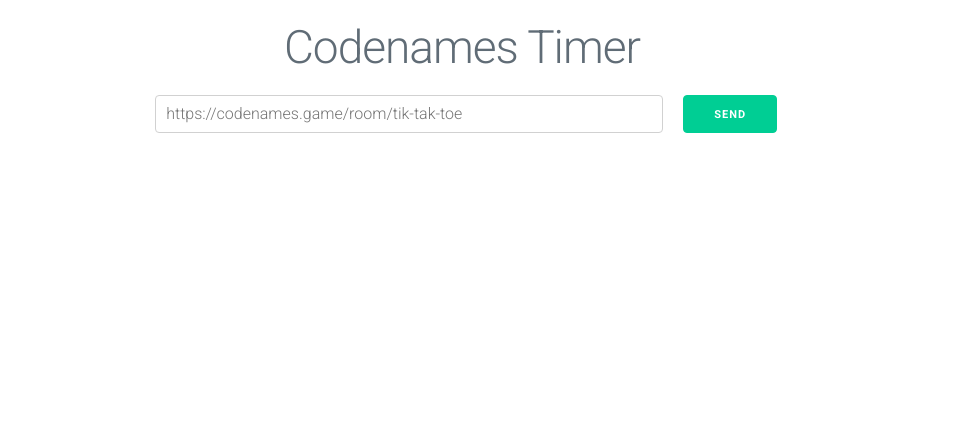
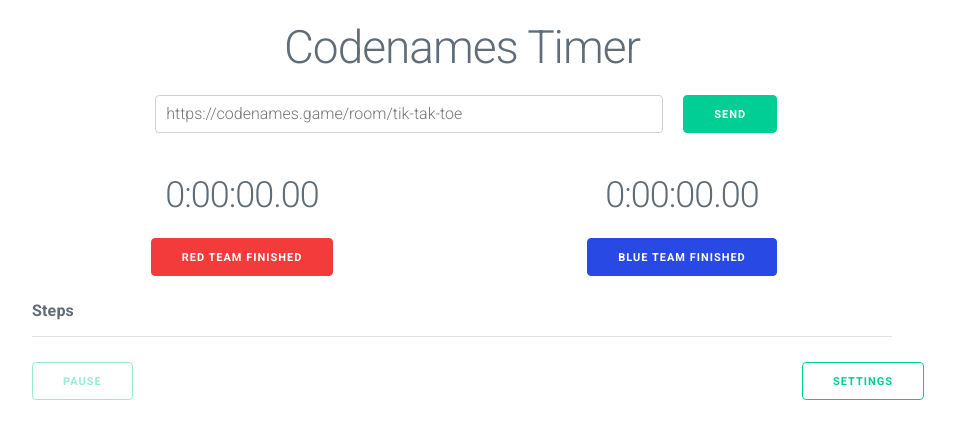
Before and after one commit to vsevolod-oparin/timer-app, a React (Create React App) app: page / in a window 1280 px wide. Shown: the top 438 px of the page, without its empty margins (178-1133 px from the left). Built offline with nearby package versions, Linux system fonts and the light colour scheme.

Commit message:
fix nits

```diff
--- a/public/index.html
+++ b/public/index.html
@@ -11,8 +11,8 @@
 	<!-- Milligram CSS -->
 
 	<link rel="stylesheet" href="https://cdnjs.cloudflare.com/ajax/libs/milligram/1.4.1/milligram.css">
-	<link rel="stylesheet" type="text/css" href="./styles.css"  />
-   	<title>Codenames Timer</title>
+	<link rel="stylesheet" type="text/css" href="%PUBLIC_URL%/styles.css"  />
+  <title>Codenames Timer</title>
 </head>
 <body>
     <div id="root"></div>
--- a/public/styles.css
+++ b/public/styles.css
@@ -35,12 +35,10 @@
     border-color: #2949e4;
 }
 
-
 .button-black {
   background-color: black;
   border-color: black;
 }
-
 
 .record-red  {
     color: #f33b3b;
--- a/src/App.js
+++ b/src/App.js
@@ -31,7 +31,7 @@
 
   setLink(link) {
     let tokens = link.split("/")
-    if (tokens.length == 0) {
+    if (tokens.length === 0) {
       // error
     }
     // check url
@@ -56,7 +56,7 @@
 
           {this.state.suffix === null ? <LinkForm update={this.setLink} /> : ""}
           {this.state.suffix !== null ? <GameLink href={this.state.gameLink} name={this.state.suffix} /> : ""}
-          {this.state.suffix !== null ? <TimerLogic linkSetter={this.setLink}/>: ""}
+          {this.state.suffix === null ? <TimerLogic linkSetter={this.setLink}/>: ""}
         </div>
       </div>
     );
--- a/src/DoubleTimer.js
+++ b/src/DoubleTimer.js
@@ -25,14 +25,14 @@
       : "button button-blue button-disable";
 
     let redButton =
-      <a className={redClass} onClick={this.props.redClick} href="#">
+      <button className={redClass} onClick={this.props.redClick} href="#">
         Red Team finished
-      </a>;
+      </button>;
 
     let blueButton =
-      <a className={blueClass} onClick={this.props.blueClick}  href="#">
+      <button className={blueClass} onClick={this.props.blueClick}  href="#">
         Blue Team finished
-      </a>;
+      </button>;
 
     return (
       <div className="doubleTimer">
--- a/src/NiceTime.js
+++ b/src/NiceTime.js
@@ -1,5 +1,3 @@
-import React from 'react';
-
 function NiceTime(props) {
   let ms = props.time;
 
--- a/src/TimerLogic.js
+++ b/src/TimerLogic.js
@@ -42,7 +42,7 @@
     const listItems = this.props.story.map((token) =>
       <tr key={token.idx}>
         <td>
-          <b className={"record-" + token.team}>{token.team == 'red' ? 'R' : 'B'} <NiceTime time={token.time}/></b>
+          <b className={"record-" + token.team}>{token.team === 'red' ? 'R' : 'B'} <NiceTime time={token.time}/></b>
         </td>
       </tr>
     );
@@ -87,6 +87,7 @@
     this.br2rr = this.br2rr.bind(this);
     this.bp2rr = this.bp2rr.bind(this);
     this.rp2br = this.rp2br.bind(this);
+    this.nope  = function() {};
 
     this.runRed = this.runRed.bind(this);
     this.runBlue = this.runBlue.bind(this);
@@ -298,6 +299,7 @@
     let funcMap = {
       0: this.s2br,
       1: this.rr2br,
+      2: this.nope,
       3: this.rp2br,
       4: this.bp2br
     };
@@ -307,6 +309,7 @@
   runRed() {
     let funcMap = {
       0: this.s2rr,
+      1: this.nope,
       2: this.br2rr,
       3: this.rp2rr,
       4: this.bp2rr
@@ -316,6 +319,9 @@
 
   resume() {
     let funcMap = {
+      0: this.nope,
+      1: this.nope,
+      2: this.nope,
       3: this.rp2rr,
       4: this.bp2br
     };
@@ -324,8 +330,11 @@
 
   pause() {
     let funcMap = {
+      0: this.nope,
       1: this.rr2rp,
-      2: this.br2bp
+      2: this.br2bp,
+      3: this.nope,
+      4: this.nope,
     };
     funcMap[this.state.stateId]();
   }
@@ -346,17 +355,17 @@
   render() {
     let settingsButton;
     if (this.state.settingsOff) {
-      settingsButton = <a
+      settingsButton = <button
         className="button button-outline"
         onClick={this.settingsToggleOff}>
         Settings
-      </a>
+      </button>
     } else {
-      settingsButton = <a
+      settingsButton = <button
         className="button"
         onClick={this.settingsToggleOn}>
         Save
-      </a>
+      </button>
     }
 
     let countedTime = this.tm() - this.state.startedTime;
@@ -378,43 +387,36 @@
       : blueTime;
 
 
-    let pauseClass = this.state.stateId == 0
+    let pauseClass = this.state.stateId === 0
       ? "button button-outline button-disable"
       : "button button-outline";
     console.log(pauseClass)
     let pauseButton =
       <div className="column column-10">
         <center>
-          <a className={pauseClass} onClick={this.pause}>
+          <button className={pauseClass} onClick={this.pause}>
             Pause
-          </a>
+          </button>
         </center>
       </div>;
     let resetButton =
       <div className="column column-10">
-          <a className="button button-outline" onClick={this.reset}>
+          <button className="button button-outline" onClick={this.reset}>
             Reset
-          </a>
+          </button>
       </div>;
     let resumeButton =
       <div className="column column-20">
-          <a className="button" onClick={this.resume}>
+          <button className="button" onClick={this.resume}>
             Resume
-          </a>
+          </button>
       </div>;
-
-    let buttonsOnPause =
-      <div className="buttonsOnPause">
-        {resumeButton}
-        {resetButton}
-      </div>;
-
 
     return (
       <div className="timer-logic">
         <DoubleTimer
-          blueActive={this.state.stateId != 2 && this.state.stateId != 4}
-          redActive={this.state.stateId != 1 && this.state.stateId != 3}
+          blueActive={this.state.stateId !== 2 && this.state.stateId !== 4}
+          redActive={this.state.stateId !== 1 && this.state.stateId !== 3}
           redTime={redTime}
           blueTime={blueTime}
           redClick={this.runRed}
```
Also changed, not shown: public/logo192.png (deleted), public/logo512.png (deleted), public/manifest.json.
